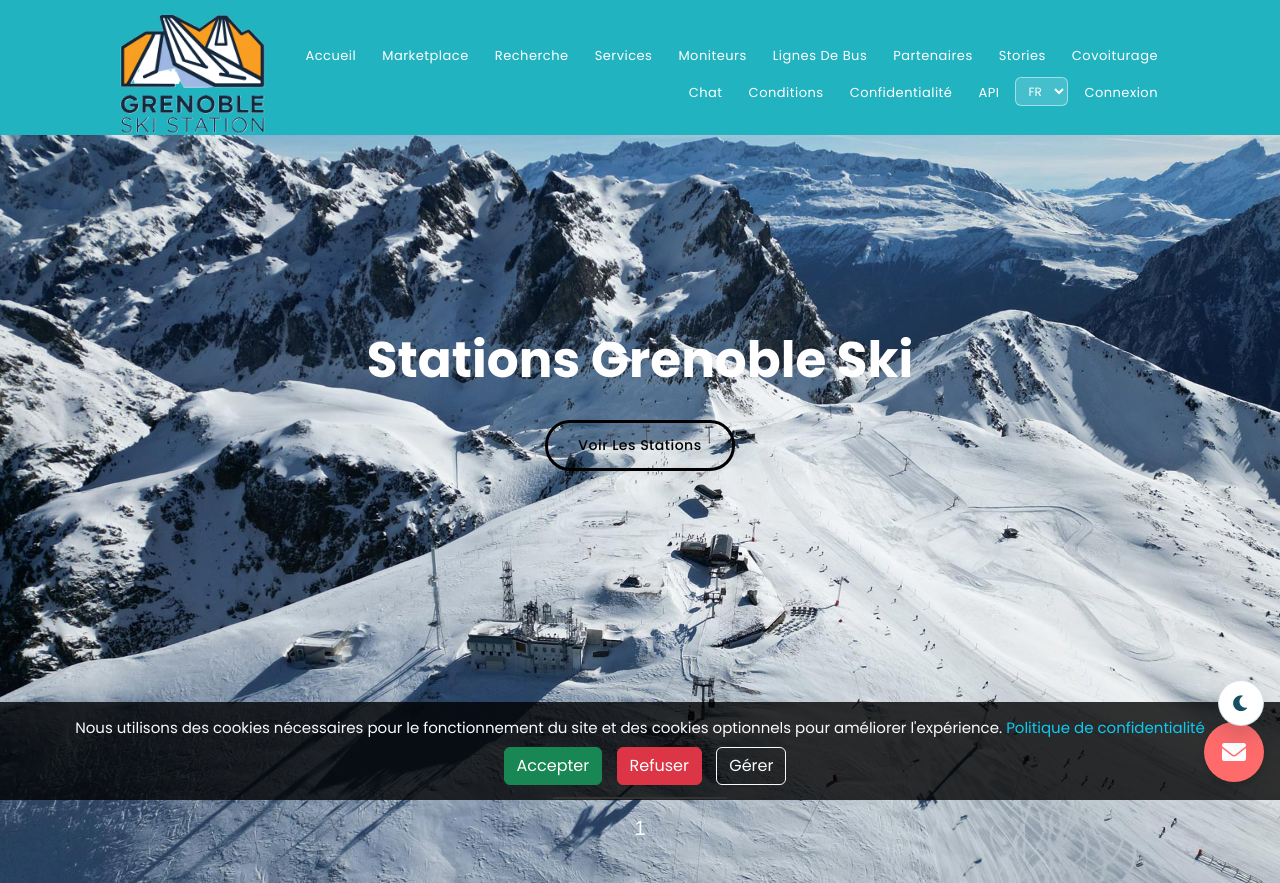
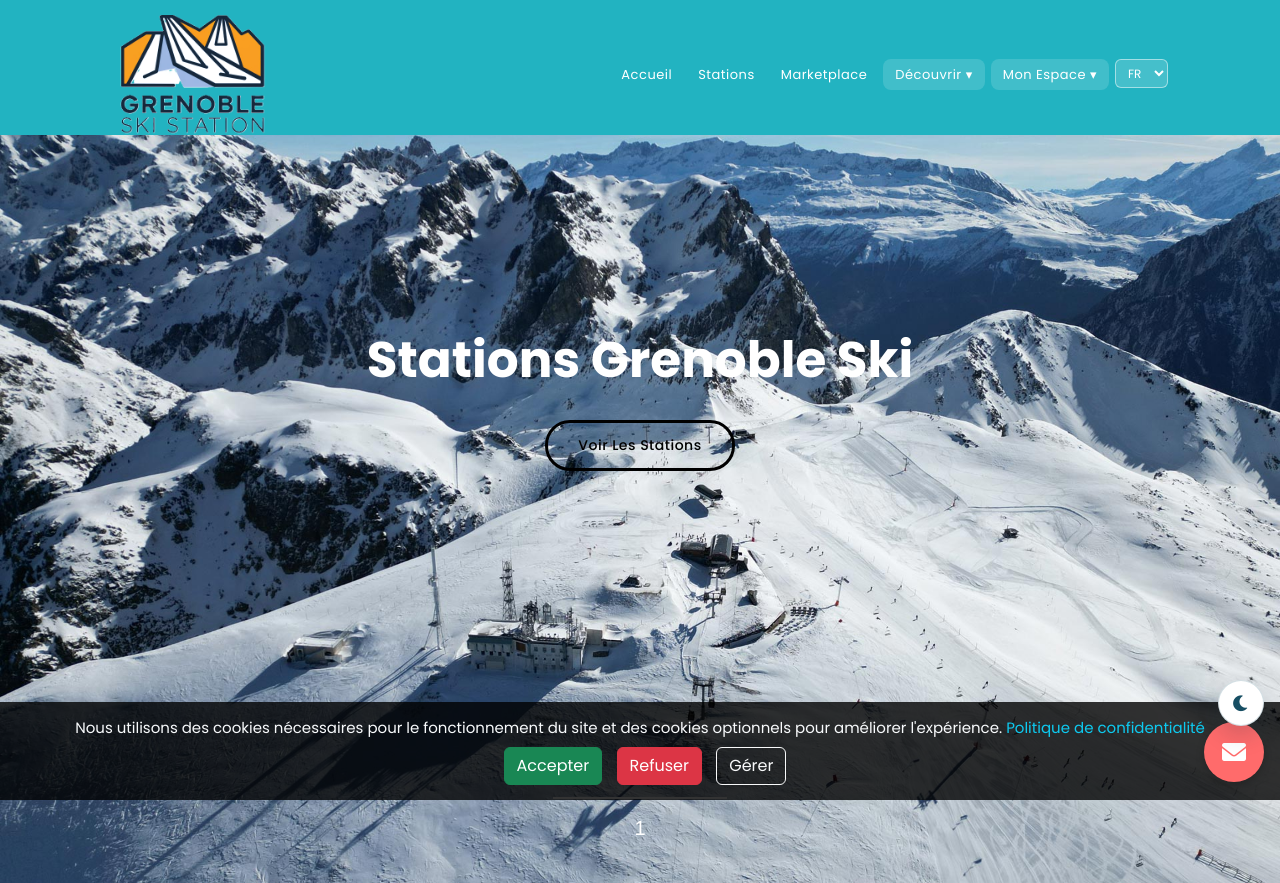
Before and after one commit to Lisiane-von-ahn/grenobleskistations, a Django app: template templates/index.html in a window 1280 px wide. Shown: the top 883 px of the page. Run offline with Django 5.2, Linux system fonts and the light colour scheme; the template is opened without the code that fills it, so the values that code supplies are empty; some libraries are stand-ins or nearby versions.

Commit message:
Simplify web navigation and add Android QR download

```diff
--- a/templates/base.html
+++ b/templates/base.html
@@ -311,10 +311,12 @@
             font-size: 10px;
         }
 
+        .main-nav .nav li.nav-dropdown,
         .main-nav .nav li.offers-dropdown {
             position: relative;
         }
 
+        .main-nav .nav li .nav-submenu,
         .main-nav .nav li .offers-submenu {
             list-style: none;
             margin: 0;
@@ -330,6 +332,7 @@
             z-index: 1200;
         }
 
+        .main-nav .nav li .nav-submenu li a,
         .main-nav .nav li .offers-submenu li a {
             display: block;
             color: #2d3a4a;
@@ -338,11 +341,14 @@
             white-space: nowrap;
         }
 
+        .main-nav .nav li .nav-submenu li a:hover,
         .main-nav .nav li .offers-submenu li a:hover {
             background: rgba(13, 110, 253, 0.12);
             color: #0d6efd;
         }
 
+        .main-nav .nav li.nav-dropdown:hover .nav-submenu,
+        .main-nav .nav li.nav-dropdown:focus-within .nav-submenu,
         .main-nav .nav li.offers-dropdown:hover .offers-submenu,
         .main-nav .nav li.offers-dropdown:focus-within .offers-submenu {
             display: block;
@@ -823,9 +829,10 @@
                 margin-top: 96px !important;
             }
 
+            .main-nav .nav li .nav-submenu,
             .main-nav .nav li .offers-submenu {
                 position: static;
-                display: block;
+                display: none;
                 box-shadow: 0 8px 16px rgba(0, 0, 0, 0.12);
                 background: #ffffff;
                 border: 1px solid #e5e7eb;
@@ -835,12 +842,22 @@
                 min-width: unset;
             }
 
+            .main-nav .nav li.nav-dropdown.is-open .nav-submenu {
+                display: block !important;
+            }
+
+            .main-nav .nav li.nav-dropdown:not(.is-open) .nav-submenu {
+                display: none !important;
+            }
+
+            .main-nav .nav li .nav-submenu li a,
             .main-nav .nav li .offers-submenu li a {
                 color: #1f2937;
                 opacity: 1;
                 padding-left: 14px;
             }
 
+            .main-nav .nav li .nav-submenu li a:hover,
             .main-nav .nav li .offers-submenu li a:hover {
                 background: #eef2ff;
                 color: #1d4ed8;
@@ -952,7 +969,9 @@
         body.theme-dark .search-form form, body.theme-dark #search-form,
         body.theme-dark .social-post-card, body.theme-dark .station-summary-card,
         body.theme-dark .visit-country .items .item, body.theme-dark .featured-station-card,
-        body.theme-dark .table-responsive, body.theme-dark .main-nav .nav li .offers-submenu {
+        body.theme-dark .table-responsive,
+        body.theme-dark .main-nav .nav li .nav-submenu,
+        body.theme-dark .main-nav .nav li .offers-submenu {
             background: #132735;
             border-color: #294453;
             color: #e6eef4;
@@ -993,6 +1012,7 @@
                 background: linear-gradient(135deg, #0d394b 0%, #125b6e 100%);
             }
 
+            body.theme-dark .main-nav .nav li .nav-submenu,
             body.theme-dark .main-nav .nav li .offers-submenu,
             body.theme-dark .lang-select {
                 background: #132735;
@@ -1017,25 +1037,38 @@
                         {% with current=request.resolver_match.url_name %}
                         <ul class="nav" id="site-main-nav">
                             <li><a href="{% url 'my_template_view' %}" class="{% if current == 'my_template_view' %}active{% endif %}">{% trans "Accueil" %}</a></li>
+                            <li><a href="{% url 'ski_station_search' %}" class="{% if current == 'ski_station_search' or current == 'ski_station_detail' %}active{% endif %}">{% trans "Stations" %}</a></li>
                             <li><a href="{% url 'ski_material_listings' %}" class="{% if current == 'ski_material_listings' or current == 'listing_detail' or current == 'ajouter_materiel' or current == 'edit_listing' %}active{% endif %}">{% trans "Marketplace" %}</a></li>
-                            <li><a href="{% url 'ski_station_search' %}" class="{% if current == 'ski_station_search' or current == 'ski_station_detail' %}active{% endif %}">{% trans "Recherche" %}</a></li>
-                            <li><a href="{% url 'services' %}" class="{% if current == 'services' or current == 'service_detail' %}active{% endif %}">{% trans "Services" %}</a></li>
-                            <li><a href="{% url 'instructors' %}" class="{% if current == 'instructors' or current == 'become_instructor' or current == 'instructor_services' %}active{% endif %}">{% trans "Moniteurs" %}</a></li>
-                            <li><a href="{% url 'bus' %}" class="{% if current == 'bus' %}active{% endif %}">{% trans "Lignes de Bus" %}</a></li>
-                            <li><a href="{% url 'ski_partners' %}" class="{% if current == 'ski_partners' %}active{% endif %}">{% trans "Partenaires" %}</a></li>
-                            <li><a href="{% url 'ski_stories' %}" class="{% if current == 'ski_stories' %}active{% endif %}">{% trans "Stories" %}</a></li>
-                            <li><a href="{% url 'covoiturage' %}" class="{% if current == 'covoiturage' %}active{% endif %}">{% trans "Covoiturage" %}</a></li>
-                            <li>
-                                <a href="{% url 'messages' %}" class="{% if current == 'messages' %}active{% endif %}">
-                                    Chat
-                                    {% if unread_count > 0 %}
-                                        <span class="nav-unread-badge">{{ unread_count }}</span>
+                            <li class="nav-dropdown">
+                                <a href="{% url 'ski_stories' %}" class="menu-chip">{% trans "Découvrir" %} ▾</a>
+                                <ul class="nav-submenu">
+                                    <li><a href="{% url 'ski_stories' %}">{% trans "Culture et stories" %}</a></li>
+                                    <li><a href="{% url 'services' %}">{% trans "Services" %}</a></li>
+                                    <li><a href="{% url 'instructors' %}">{% trans "Moniteurs" %}</a></li>
+                                    <li><a href="{% url 'bus' %}">{% trans "Bus et accès" %}</a></li>
+                                    <li><a href="{% url 'covoiturage' %}">{% trans "Covoiturage" %}</a></li>
+                                    <li><a href="{% url 'ski_partners' %}">{% trans "Partenaires" %}</a></li>
+                                    <li><a href="{% url 'my_template_view' %}#mobile-app">{% trans "Application mobile" %}</a></li>
+                                </ul>
+                            </li>
+                            <li class="nav-dropdown">
+                                <a href="{% if user.is_authenticated %}{% url 'profile' %}{% else %}{% url 'login' %}{% endif %}" class="menu-chip">
+                                    {% trans "Mon espace" %}{% if unread_count > 0 %}<span class="nav-unread-badge">{{ unread_count }}</span>{% endif %} ▾
+                                </a>
+                                <ul class="nav-submenu">
+                                    {% if user.is_authenticated %}
+                                    <li><a href="{% url 'profile' %}">{% trans "Mon profil" %}</a></li>
+                                    <li><a href="{% url 'messages' %}">{% trans "Messages" %}{% if unread_count > 0 %} ({{ unread_count }}){% endif %}</a></li>
+                                    <li><a href="{% url 'ski_material_listings' %}?my_listings=1">{% trans "Mes annonces" %}</a></li>
+                                    <li><a href="{% url 'instructor_services' %}">{% trans "Mes offres" %}</a></li>
+                                    <li><a href="{% url 'become_instructor' %}">{% trans "Devenir moniteur" %}</a></li>
+                                    <li><a href="{% url 'logout' %}" class="logout-link">{% trans "Déconnexion" %}</a></li>
+                                    {% else %}
+                                    <li><a href="{% url 'login' %}">{% trans "Connexion" %}</a></li>
+                                    <li><a href="{% url 'register' %}">{% trans "Créer un compte" %}</a></li>
                                     {% endif %}
-                                </a>
+                                </ul>
                             </li>
-                            <li><a href="{% url 'terms' %}" class="{% if current == 'terms' %}active{% endif %}">{% trans "Conditions" %}</a></li>
-                            <li><a href="{% url 'privacy' %}" class="{% if current == 'privacy' %}active{% endif %}">{% trans "Confidentialité" %}</a></li>
-                            <li class="mobile-hide"><a href="{% url 'schema-swagger-ui' %}">API</a></li>
                             <li>
                                 <form action="{% url 'set_language_safe' %}" method="get" class="lang-form">
                                     <input name="next" type="hidden" value="{{ request.get_full_path }}">
@@ -1046,31 +1079,6 @@
                                 </form>
                             </li>
 
-                            {% if user.is_authenticated %}
-                                <li>
-                                    <a href="{% url 'profile' %}">
-                                        <span class="desktop-label">
-                                            {% if user.first_name or user.last_name %}
-                                                {{ user.first_name }} {{ user.last_name }}
-                                            {% else %}
-                                                {% trans "Mon profil" %}
-                                            {% endif %}
-                                        </span>
-                                        <span class="mobile-label">{% trans "Profil" %}</span>
-                                    </a>
-                                </li>
-                                <li><a href="{% url 'ski_material_listings' %}?my_listings=1">{% trans "Mes annonces" %}</a></li>
-                                <li><a href="{% url 'become_instructor' %}">{% trans "Devenir moniteur" %}</a></li>
-                                <li class="offers-dropdown">
-                                    <a href="{% url 'instructor_services' %}" class="menu-chip">{% trans "Mes offres" %}</a>
-                                    <ul class="offers-submenu">
-                                        <li><a href="{% url 'instructor_services' %}">{% trans "Offres moniteur" %}</a></li>
-                                    </ul>
-                                </li>
-                                <li><a href="{% url 'logout' %}" class="logout-link">{% trans "Déconnexion" %}</a></li>
-                            {% else %}
-                                <li><a href="{% url 'login' %}">{% trans "Connexion" %}</a></li>
-                            {% endif %}
                         </ul>
                         {% endwith %}
                         <a class='menu-trigger' href="#" aria-label="Ouvrir le menu" aria-expanded="false" aria-controls="site-main-nav">
@@ -1149,9 +1157,11 @@
                     <div class="col-lg-12">
                         <p>Copyright © 2026 Grenoble Ski Station</p>
                         <div class="footer-links">
+                            <a href="{% url 'my_template_view' %}#mobile-app">{% trans "Application Android" %}</a>
                             <a href="{% url 'terms' %}">{% trans "Conditions d'utilisation" %}</a>
                             <a href="{% url 'privacy' %}">{% trans "Politique de confidentialité" %}</a>
                             <a href="#" id="open-cookie-settings">{% trans "Préférences cookies" %}</a>
+                            <a href="{% url 'schema-swagger-ui' %}">API</a>
                         </div>
                     </div>
                 </div>
@@ -1176,6 +1186,11 @@
             }
 
             function closeMobileMenu() {
+                nav.querySelectorAll('.nav-dropdown').forEach(function (dropdown) {
+                    dropdown.classList.remove('is-open');
+                    const control = dropdown.querySelector(':scope > a');
+                    if (control) control.setAttribute('aria-expanded', 'false');
+                });
                 if (!isMobile()) {
                     nav.style.display = '';
                     trigger.classList.remove('active');
@@ -1204,7 +1219,26 @@
                 }
             });
 
+            nav.querySelectorAll('.nav-dropdown > a').forEach(function (link) {
+                link.setAttribute('aria-haspopup', 'true');
+                link.setAttribute('aria-expanded', 'false');
+                link.addEventListener('click', function (event) {
+                    if (!isMobile()) return;
+                    event.preventDefault();
+                    const dropdown = link.parentElement;
+                    const willOpen = !dropdown.classList.contains('is-open');
+                    nav.querySelectorAll('.nav-dropdown').forEach(function (item) {
+                        item.classList.remove('is-open');
+                        const control = item.querySelector(':scope > a');
+                        if (control) control.setAttribute('aria-expanded', 'false');
+                    });
+                    dropdown.classList.toggle('is-open', willOpen);
+                    link.setAttribute('aria-expanded', willOpen ? 'true' : 'false');
+                });
+            });
+
             nav.querySelectorAll('a').forEach(function (link) {
+                if (link.parentElement.classList.contains('nav-dropdown')) return;
                 link.addEventListener('click', function () {
                     if (isMobile()) closeMobileMenu();
                 });
```
Also changed, not shown: api/test_discovery.py (+29 -0 lines), templates/index.html (+46 -0 lines), locale/en/LC_MESSAGES/django.po, static/images/grenobleski-android-qr.png (added).
